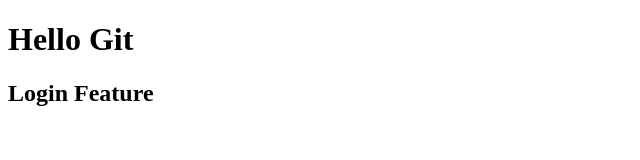
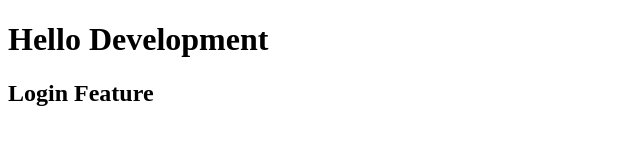
Before and after one commit to Inferno-0/DevOpsLab, a plain HTML site: page index.html in a window 1280 px wide. Shown: the whole page, without its empty margins (0-640 px from the left). Drawn offline with Linux system fonts and the light colour scheme.

Commit message:
Development Update

```diff
--- a/index.html
+++ b/index.html
@@ -4,7 +4,7 @@
     <title>SDA Lab</title>
   </head>
   <body>
-   <h1>Hello Git</h1>
+   <h1>Hello Development</h1>
    <h2>Login Feature</h2>
   </body>
 </html>
```
